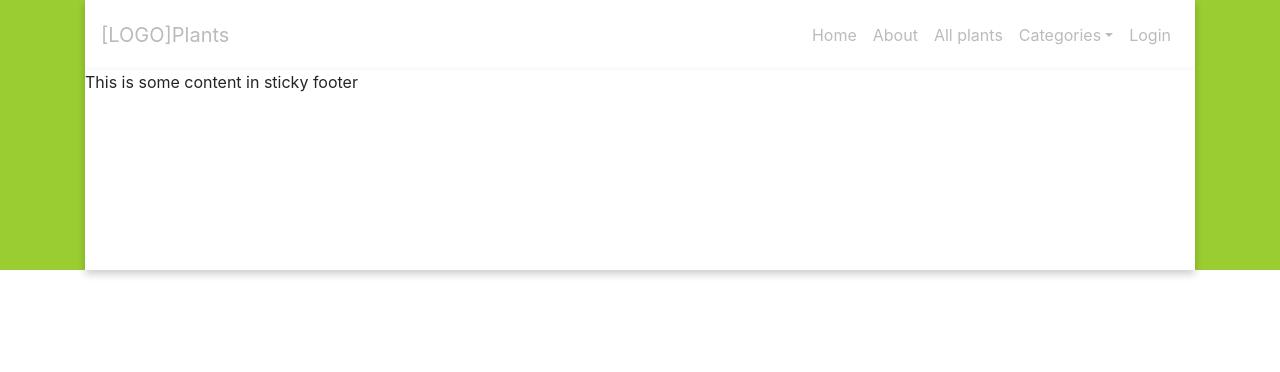
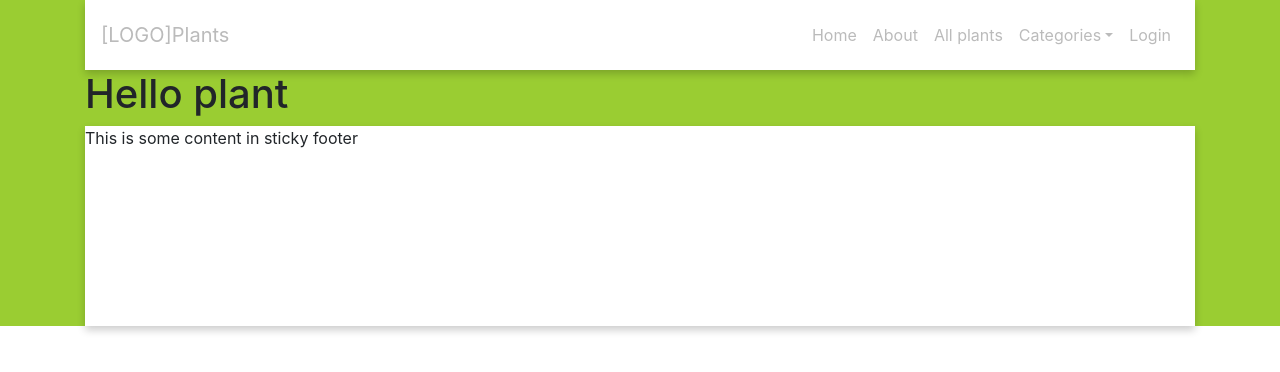
Before and after one commit to StevenW1999/projectc, a React (Create React App) app in the folder client/: page /Createtrade in a window 1280 px wide. Shown: the top 372 px of the page. Built offline with nearby package versions, Linux system fonts and the light colour scheme; the HTML template or start-up script is replaced by a standard one.

Commit message:
create link

```diff
--- a/client/src/App.js
+++ b/client/src/App.js
@@ -6,6 +6,7 @@ import Footer from './components/Footer';
 import {Layout} from './components/Layout';
 import About from './pages/about/About';
 import ProductPage from './pages/productpage/ProductPage';
+import Create_trade from './pages/create_trade/Create_trade';
 
 import {
   BrowserRouter as Router,
@@ -27,6 +28,7 @@ function App() {
           <Route exact path="/" component ={Home}/>
           <Route exact path="/About" component ={About}/>
           <Route exact path="/ProductPage" component ={ProductPage}/>
+          <Route exact path="/Createtrade" component ={Create_trade}/>
         </Switch>
       </Router>
       <Footer/>
--- a/client/src/pages/Create_trade/Create_trade.js
+++ b/client/src/pages/Create_trade/Create_trade.js
@@ -2,21 +2,12 @@ import React, { Component } from 'react';
 
 class Create_trade extends Component{
 render () {
-    return (
-      <div className="Create_trade">
-              <Jumbotron fluid className="Jimbo">
-              <Container>
-                <h1>Hello plant</h1>
-            </Container>
-              </Jumbotron>
-                      <Container fluid>
-            <Row>
-              {plants}
-            </Row>
-          </Container>
-      </div>
-      );
-  }
+  return (
+    <div>
+        <h1>Hello plant</h1>
+    </div>
+    );
+}
 }
 
 export default Create_trade;
```
